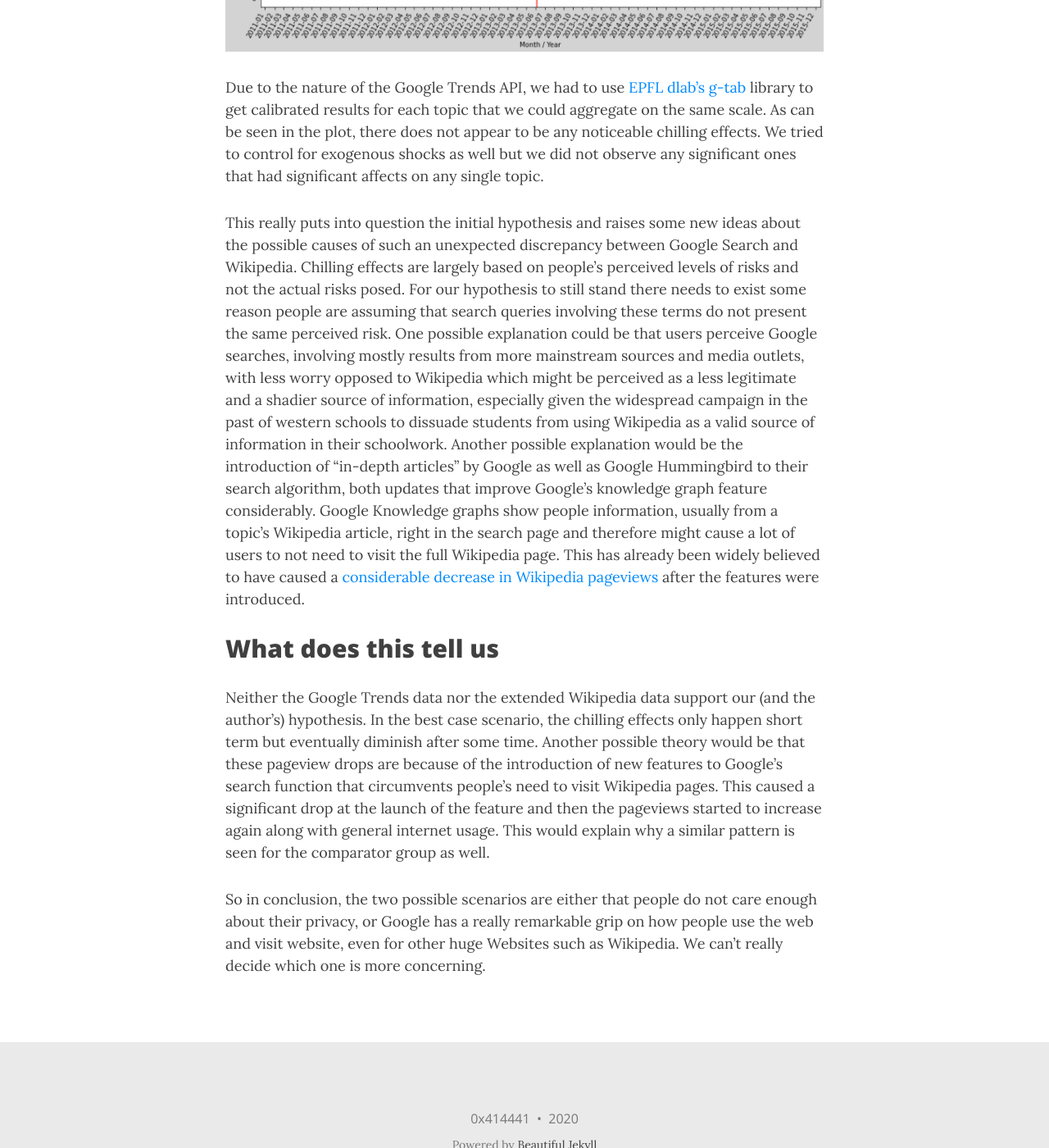
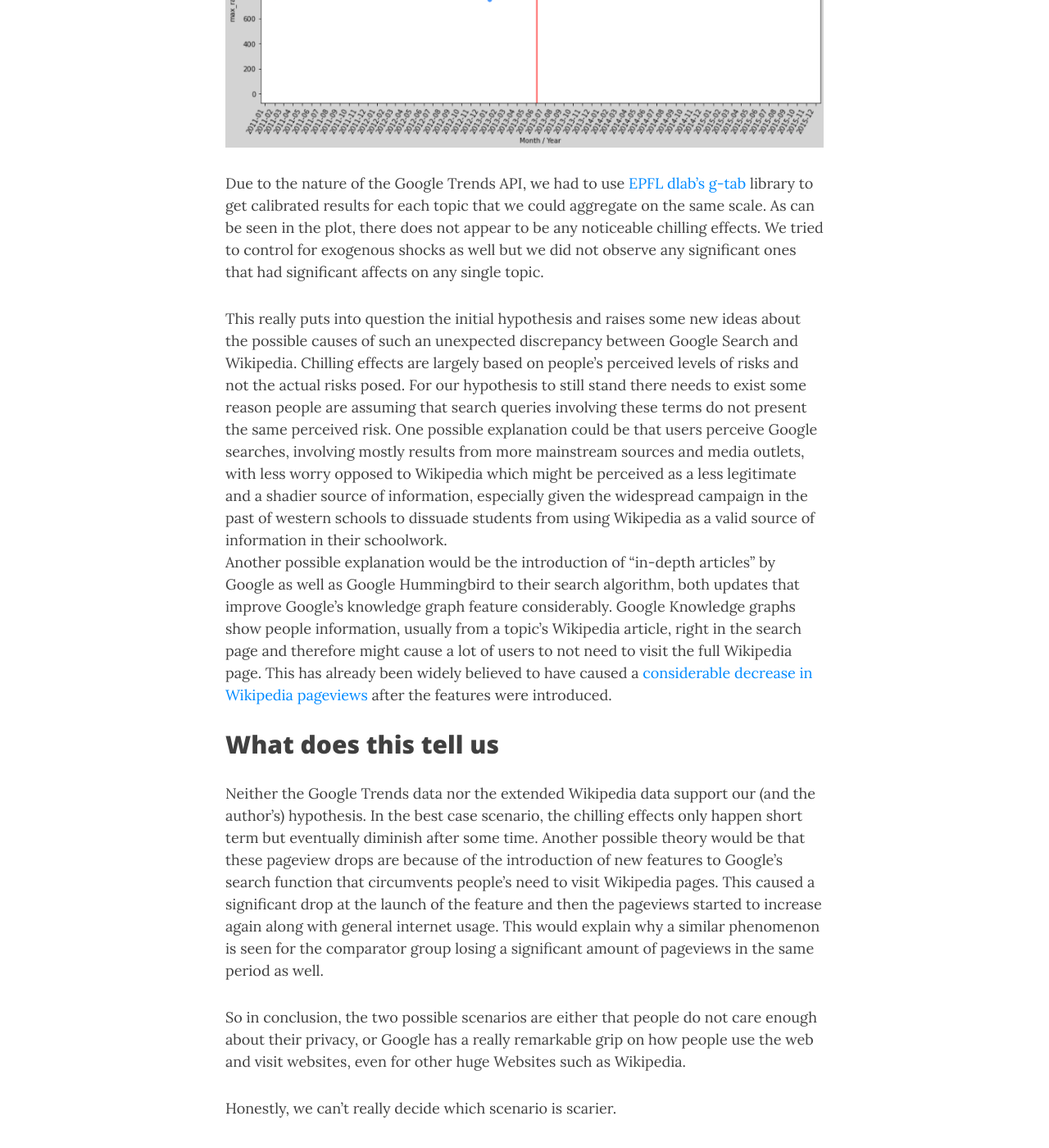
Before and after one commit to eliedz/eliedz.github.io, a Jekyll site: the page built from index.md, in a window 1280 px wide and 1400 px high, scrolled down 5621 px. Shown: the whole window at 82% size. Built offline with Jekyll 4.4.1, drawn with Linux system fonts in a browser that asks for light colours; nearby versions of some CDN libraries; some of the changed text lies outside the part shown.

Commit message:
structure and minor changes

```diff
--- a/index.md
+++ b/index.md
@@ -16,10 +16,12 @@
 When controlling for other factors such as the "exogenous shock of war" (the effect of mediatized conflicts on the number of Wikipedia pageviews for the relevant topic), Penney showed not only an immediate decline in pageviews, but also a change in the trend of Wikipedia accesses over time.
 16 months before June 2013, the total number of pageviews for "terrorism" articles was increasing each month, and then right after June 2013 this trend is reversed and the total number of pageviews starts to decline.
 The author attributed this to a chilling effect on users who would avoid accessing these topics due to being afraid of being watched by the government.
+
 ![original-plot](assets/img/paper-plot-4a.png)
 
 The topics were picked by the author through a rigorous analysis of a large sample of people's perceived impressions about them, as well as a list from the Department of Homeland security classifying these as 'related to the issue of terrorism'. The author also used a comparator group of topics that are security related but not directly related to terrorism.
 In our own study, we try to verify this claim by extending the duration of the analysis, by considering Wikipedia articles in other languages than English, as well  as considering a different but similar data source that is Google Search Trends.
+
 Our initial hypothesis is that chilling effects do indeed happen and we will still see their effects in the long term data.
 We therefore divided our project into three parts:
 
@@ -161,7 +163,9 @@
 
 ![all-lang-plot](assets/img/all-lang-plot.jpeg)
 
-To our continued surprise, we could not notice any significant chilling effects or downward trend that was drastically different to the comparator group. Some languages even showing the comparator group articles having a larger decrease in pageviews following June 2013. Even though there are some obvious outliers in each language, no one thing could explain the lack of chilling effects symptoms as seen in the paper. The plot showing all language views aggregated also paints a similar picture and again makes us reconsider our initial hypothesis.
+To our continued surprise, we could not notice any significant chilling effects or downward trend that was drastically different to the comparator group. Some languages even showing the comparator group articles having a larger decrease in pageviews following June 2013.
+
+Even though there are some obvious outliers in each language, no one thing could explain the lack of chilling effects symptoms as seen in the paper. The plot showing all language views aggregated also paints a similar picture and again makes us reconsider our initial hypothesis.
 
 ###  3. Are chilling effects also observed on Google Trends?
 Although Wikipedia articles are a very popular and widely used source of information, they usually reside at the second layer in an average person's information search.
@@ -195,7 +199,8 @@
 In the best case scenario, the chilling effects only happen short term but eventually diminish after some time.
 Another possible theory would be that these pageview drops are because of the introduction of new features to Google's search function that circumvents people's need to visit Wikipedia pages.
 This caused a significant drop at the launch of the feature and then the pageviews started to increase again along with general internet usage.
-This would explain why a similar pattern is seen for the comparator group as well.
+This would explain why a similar phenomenon is seen for the comparator group losing a significant amount of pageviews in the same period as well.
 
-So in conclusion, the two possible scenarios are either that people do not care enough about their privacy, or Google has a really remarkable grip on how people use the web and visit website, even for other huge Websites such as Wikipedia.
-We can't really decide which one is more concerning.
+So in conclusion, the two possible scenarios are either that people do not care enough about their privacy, or Google has a really remarkable grip on how people use the web and visit websites, even for other huge Websites such as Wikipedia.
+
+Honestly, we can't really decide which scenario is scarier.
```
